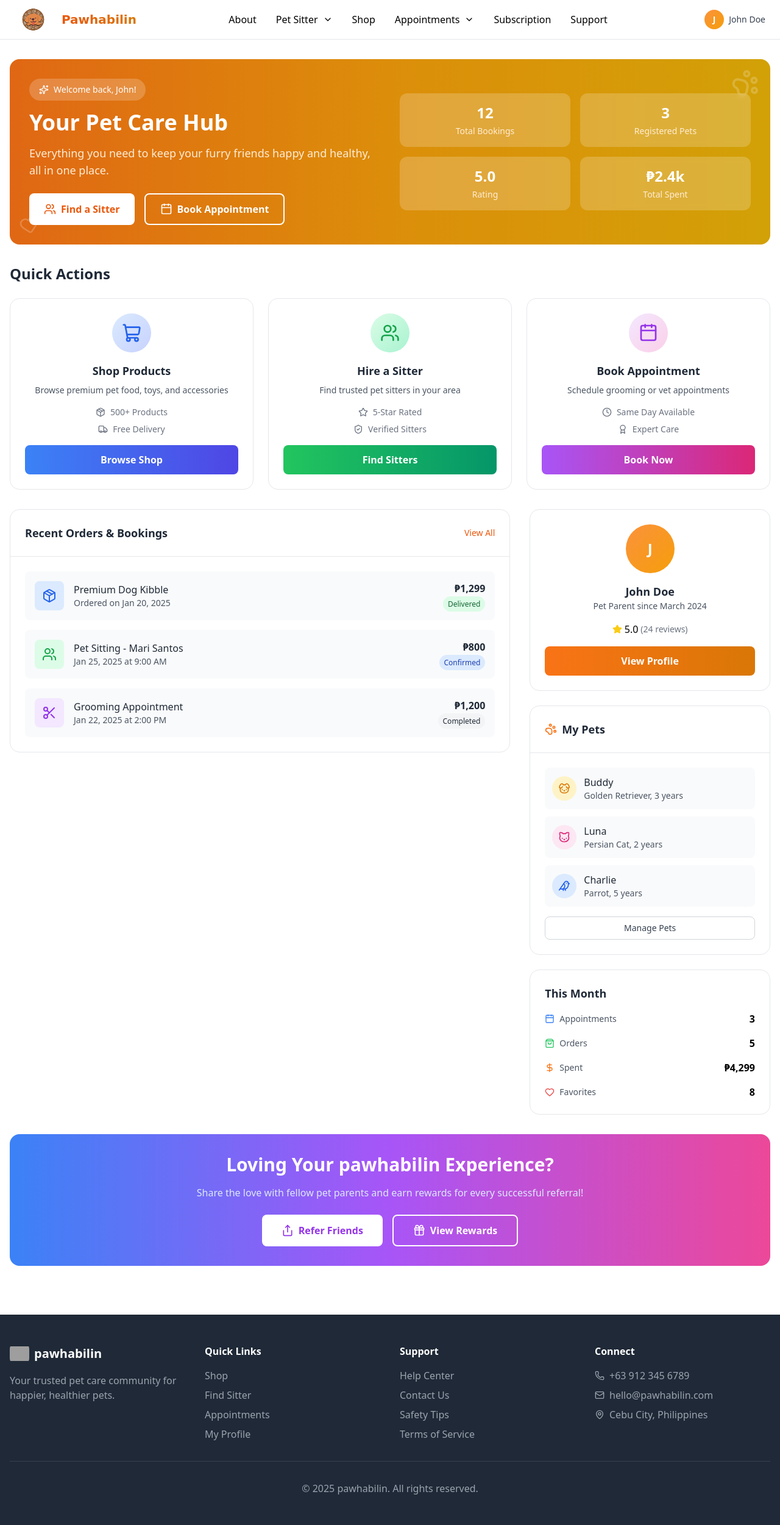
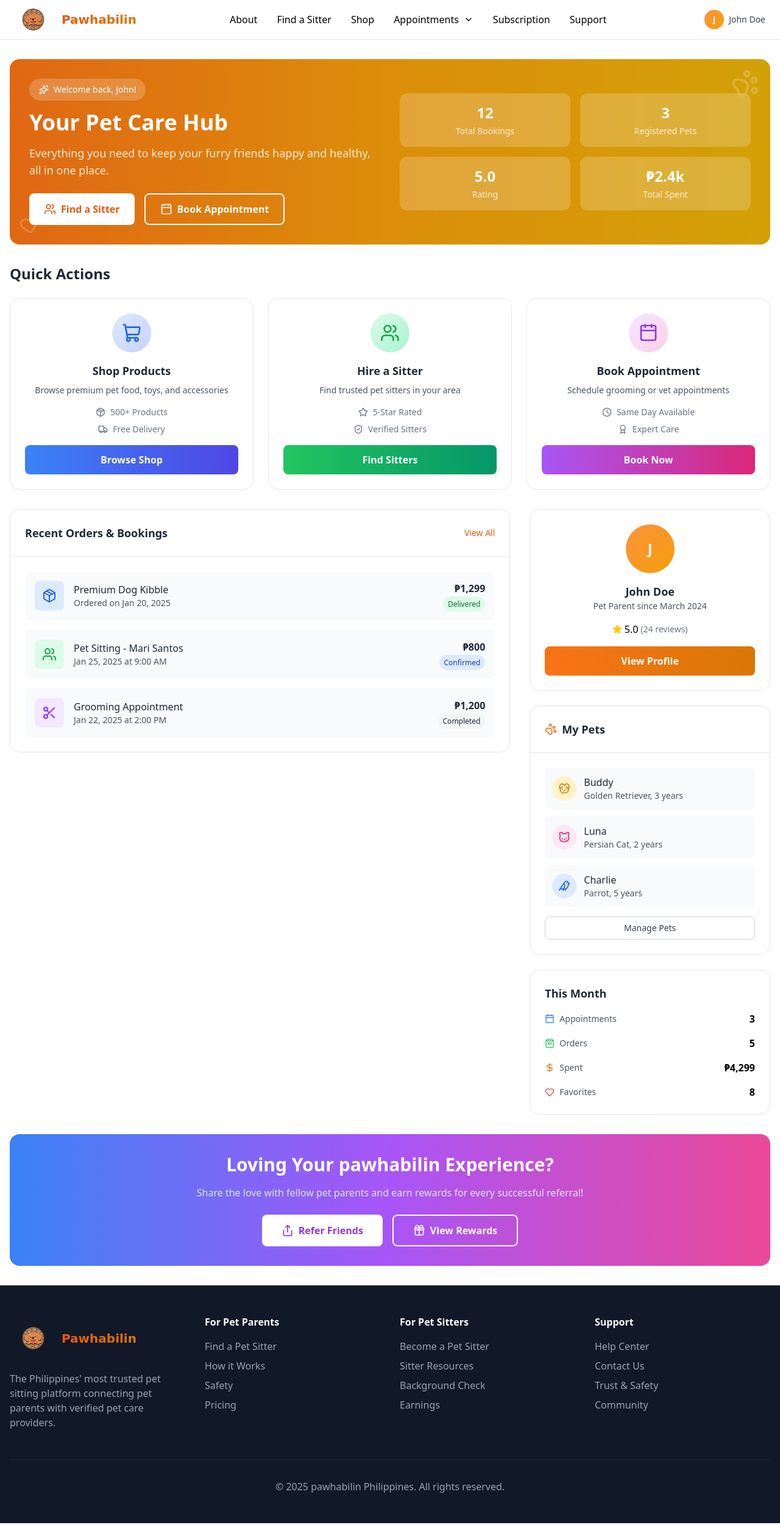
Before and after one commit to menes1908/Pawhabilin, a PHP site: page /views/users/index.php in a window 1280 px wide. Shown: the whole page at 61% size. Run offline with PHP 8.4, Linux system fonts and the light colour scheme; some libraries are stand-ins or nearby versions; some web fonts are replaced; grey boxes are pictures that could not be loaded.

Commit message:
index.php views\users

```diff
--- a/views/users/index.php
+++ b/views/users/index.php
@@ -101,16 +101,9 @@
                     <a href="index.php" class="text-muted-foreground hover:text-foreground transition-colors">About</a>
                     <!-- Pet Sitter Dropdown -->
                     <div class="relative" id="petsitterWrapper">
-                        <button id="petsitterButton" type="button" aria-haspopup="true" aria-expanded="false" aria-controls="petsitterMenu" class="text-muted-foreground hover:text-foreground transition-colors inline-flex items-center gap-2">
-                            Pet Sitter
-                            <i data-lucide="chevron-down" class="w-4 h-4 transition-transform duration-200"></i>
-                        </button>
-                        <div id="petsitterMenu" class="absolute left-0 mt-2 w-56 origin-top-left rounded-md bg-white shadow-lg ring-1 ring-black ring-opacity-5 nav-dropdown transition-all duration-200 hidden" role="menu" aria-hidden="true">
-                            <div class="py-1">
-                                <a href="find-sitters" class="block px-4 py-2 text-sm text-gray-700 hover:bg-gray-100" role="menuitem">Find a Pet Sitter</a>
-                                <a href="views/users/become_sitter.php" class="block px-4 py-2 text-sm text-gray-700 hover:bg-gray-100" role="menuitem">Become a Sitter</a>
-                            </div>
-                        </div>
+                        <a id="petsitterButton" href="../../find-sitters.php" class="text-muted-foreground hover:text-foreground transition-colors inline-flex items-center gap-2">
+                            Find a Sitter
+                         </a>
                     </div>
 
                     <a href="shop" class="text-muted-foreground hover:text-foreground transition-colors">Shop</a>
@@ -492,60 +485,56 @@
     </main>
 
     <!-- Footer -->
-    <footer class="bg-gray-800 text-white py-12 mt-12">
+    <footer class="py-12 bg-gray-900 text-white">
         <div class="container mx-auto px-4">
-            <div class="grid grid-cols-1 md:grid-cols-4 gap-8">
-                <div>
-                    <div class="flex items-center space-x-2 mb-4">
-                        <div class="w-8 h-8 rounded-lg overflow-hidden">
-                            <img src="https://images.unsplash.com/photo-1601758228041-f3b2795255f1?crop=entropy&cs=tinysrgb&fit=max&fm=jpg&ixid=M3w3Nzg4Nzd8MHwxfHNlYXJjaHwxfHxoYXBweSUyMGRvZyUyMG93bmVyJTIwaHVnZ2luZ3xlbnwxfHx8fDE3NTY0NTIxMjl8MA&ixlib=rb-4.1.0&q=80&w=1080&utm_source=figma&utm_medium=referral" alt="pawhabilin Logo" class="w-full h-full object-contain">
+            <div class="grid md:grid-cols-4 gap-8">
+                <div class="space-y-4">
+                    <div class="flex items-center space-x-2">
+                        <div class="w-24 h-24 rounded-lg overflow-hidden flex items-center justify-center" style="width:77px; height:77px;">
+                            <img src="../../pictures/Pawhabilin logo.png" alt="Pawhabilin Logo" class="w-full h-full object-contain" />
                         </div>
-                        <span class="text-xl font-semibold brand-font">pawhabilin</span>
+                        <span class="text-xl font-semibold bg-gradient-to-r from-orange-600 to-amber-600 bg-clip-text text-transparent" style="font-family: 'La Lou Big', cursive;">
+                        Pawhabilin
+                    </span>
                     </div>
-                    <p class="text-gray-400">Your trusted pet care community for happier, healthier pets.</p>
+                    <p class="text-gray-400">
+                        The Philippines' most trusted pet sitting platform connecting pet parents with verified pet care providers.
+                    </p>
                 </div>
 
-                <div>
-                    <h3 class="font-semibold mb-4">Quick Links</h3>
+                <div class="space-y-4">
+                    <h4 class="font-semibold">For Pet Parents</h4>
                     <ul class="space-y-2 text-gray-400">
-                        <li><a href="../shop.php" class="hover:text-white transition-colors">Shop</a></li>
-                        <li><a href="../find-sitter.php" class="hover:text-white transition-colors">Find Sitter</a></li>
-                        <li><a href="../appointment.php" class="hover:text-white transition-colors">Appointments</a></li>
-                        <li><a href="../user-profile.php" class="hover:text-white transition-colors">My Profile</a></li>
+                        <li><a href="#" class="hover:text-white transition-colors">Find a Pet Sitter</a></li>
+                        <li><a href="#" class="hover:text-white transition-colors">How it Works</a></li>
+                        <li><a href="#" class="hover:text-white transition-colors">Safety</a></li>
+                        <li><a href="#" class="hover:text-white transition-colors">Pricing</a></li>
                     </ul>
                 </div>
 
-                <div>
-                    <h3 class="font-semibold mb-4">Support</h3>
+                <div class="space-y-4">
+                    <h4 class="font-semibold">For Pet Sitters</h4>
+                    <ul class="space-y-2 text-gray-400">
+                        <li><a href="#" class="hover:text-white transition-colors">Become a Pet Sitter</a></li>
+                        <li><a href="#" class="hover:text-white transition-colors">Sitter Resources</a></li>
+                        <li><a href="#" class="hover:text-white transition-colors">Background Check</a></li>
+                        <li><a href="#" class="hover:text-white transition-colors">Earnings</a></li>
+                    </ul>
+                </div>
+
+                <div class="space-y-4">
+                    <h4 class="font-semibold">Support</h4>
                     <ul class="space-y-2 text-gray-400">
                         <li><a href="#" class="hover:text-white transition-colors">Help Center</a></li>
                         <li><a href="#" class="hover:text-white transition-colors">Contact Us</a></li>
-                        <li><a href="#" class="hover:text-white transition-colors">Safety Tips</a></li>
-                        <li><a href="#" class="hover:text-white transition-colors">Terms of Service</a></li>
-                    </ul>
-                </div>
-
-                <div>
-                    <h3 class="font-semibold mb-4">Connect</h3>
-                    <ul class="space-y-2 text-gray-400">
-                        <li class="flex items-center gap-2">
-                            <i data-lucide="phone" class="w-4 h-4"></i>
-                            +63 912 345 6789
-                        </li>
-                        <li class="flex items-center gap-2">
-                            <i data-lucide="mail" class="w-4 h-4"></i>
-                            hello@pawhabilin.com
-                        </li>
-                        <li class="flex items-center gap-2">
-                            <i data-lucide="map-pin" class="w-4 h-4"></i>
-                            Cebu City, Philippines
-                        </li>
+                        <li><a href="#" class="hover:text-white transition-colors">Trust & Safety</a></li>
+                        <li><a href="#" class="hover:text-white transition-colors">Community</a></li>
                     </ul>
                 </div>
             </div>
 
-            <div class="border-t border-gray-700 mt-8 pt-8 text-center text-gray-400">
-                <p>&copy; 2025 pawhabilin. All rights reserved.</p>
+            <div class="mt-12 pt-8 border-t border-gray-800 text-center text-gray-400">
+                <p>&copy; 2025 <span class="brand-font">pawhabilin</span> Philippines. All rights reserved.</p>
             </div>
         </div>
     </footer>
```
